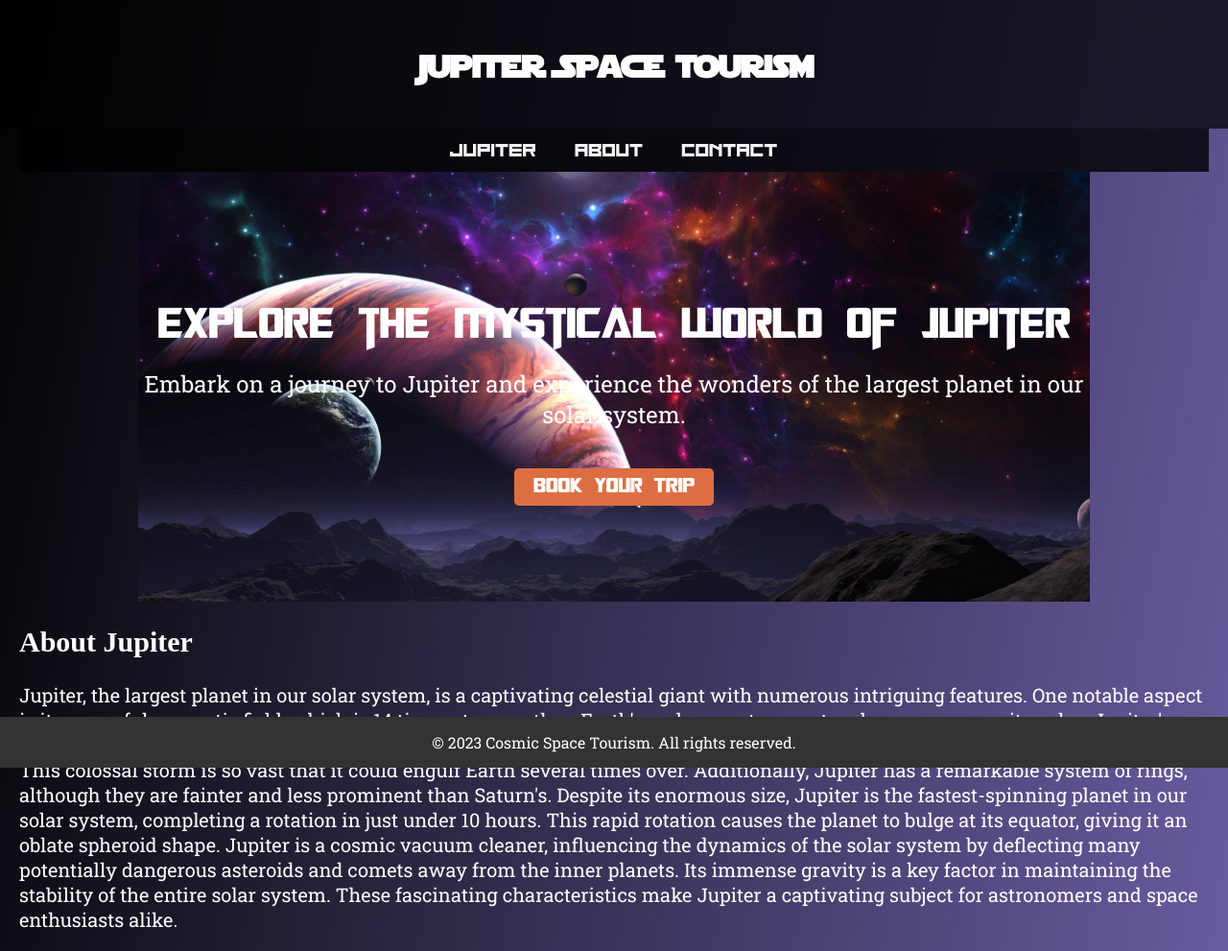
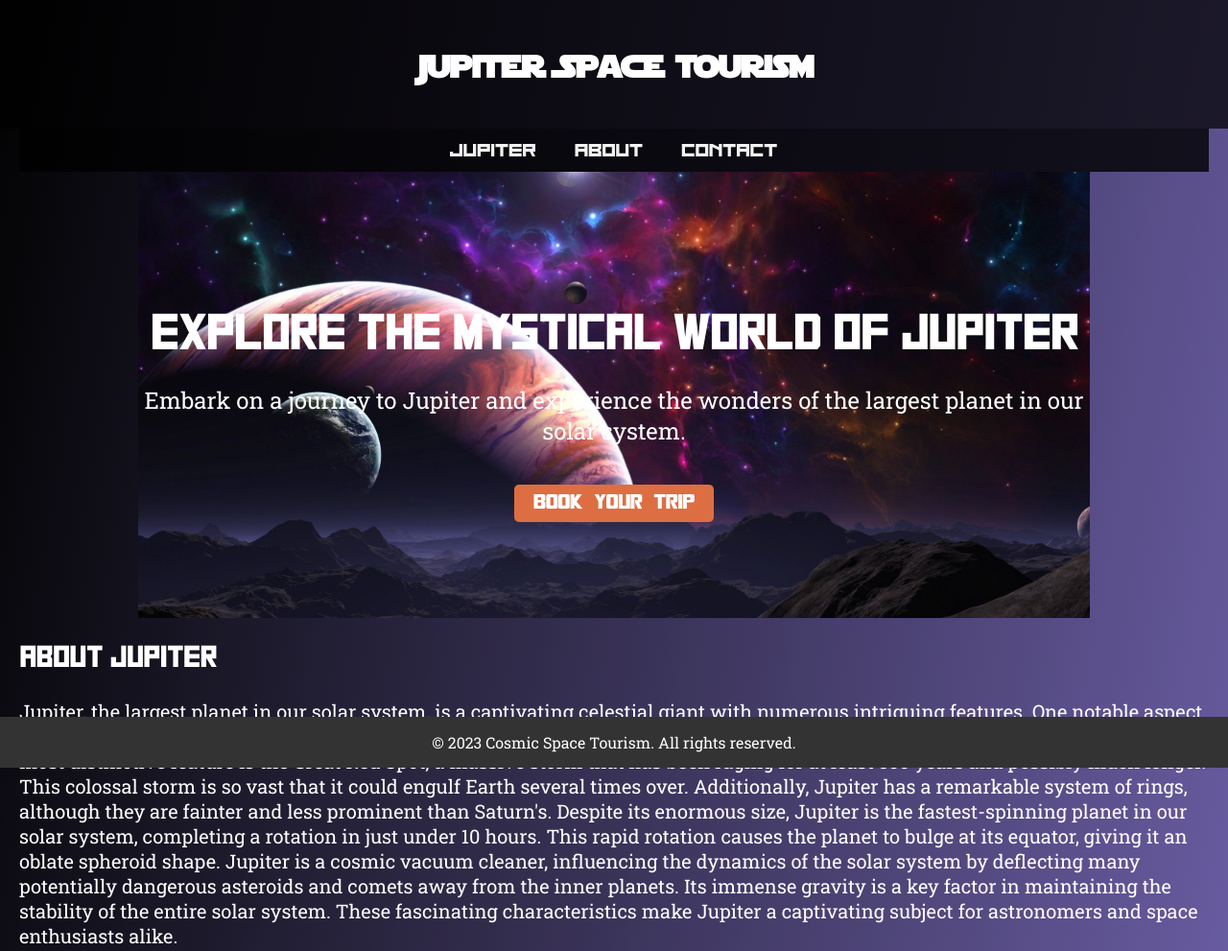
Before and after one commit to ajson047/cosmicbook, a plain HTML site: page html/jupiter.html in a window 1280 px wide. Shown: the top 991 px of the page at 96% size. Drawn offline with Linux system fonts and the light colour scheme.

Commit message:
jupiter html

```diff
--- a/html/jupiter.css
+++ b/html/jupiter.css
@@ -109,11 +109,19 @@
     src:url(font/Transformers\ Movie.ttf)
 }
 @font-face{
+    font-family:h2font;
+    src:url(font/Square.ttf)
+}
+@font-face{
     font-family:font3;
     src:url(font/RobotoSlab-VariableFont_wght.ttf)
 }
 h1{
     font-family: myfont;
+}
+h2{
+    font-family: h2font;
+    font-size: 30px;
 }
 p{
     font-family: font3;
```
